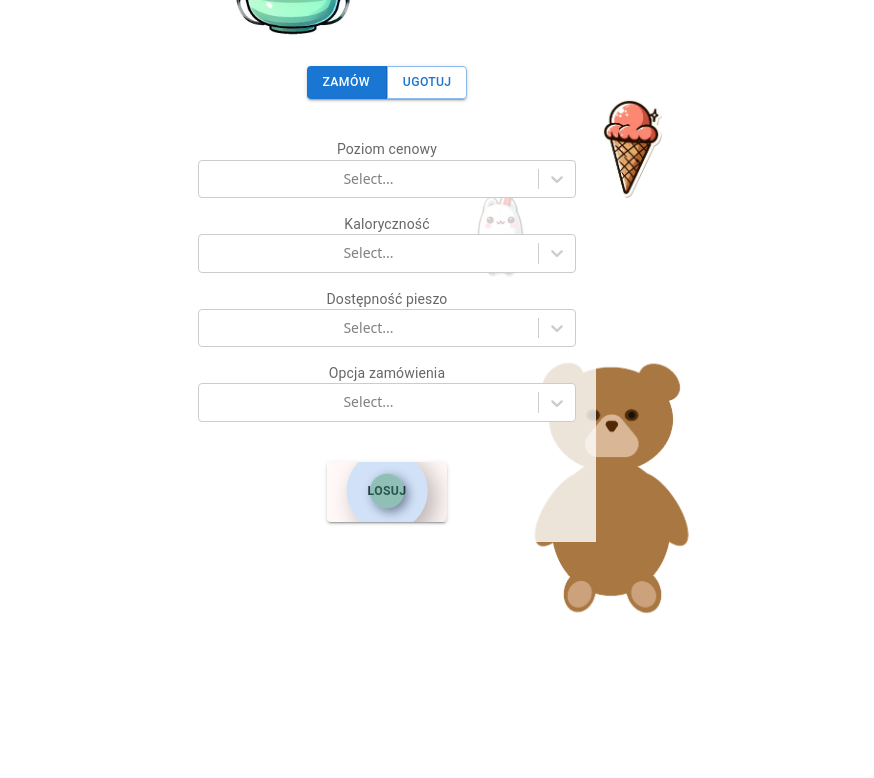
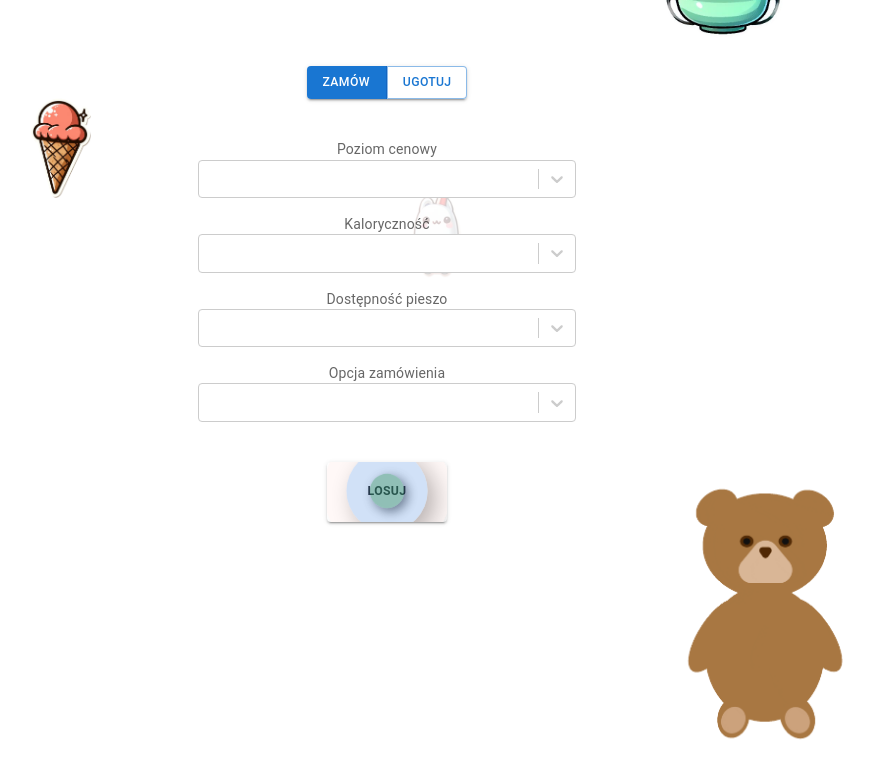
Before and after one commit to pan-mis-org/umiem-w-jedzonko, a React (Create React App) app: page / in a window 1280 px wide. Shown: the top 778 px of the page, without its empty margins (253-1127 px from the left). Built offline with nearby package versions, Linux system fonts and the light colour scheme.

Commit message:
Main page improvements

```diff
--- a/src/App.js
+++ b/src/App.js
@@ -143,7 +143,7 @@ function App() {
                 </form>
               </div>
               <img
-                src={require("./food-icons/hungry-mis.gif")}
+                src={require("./food-icons/mismis.gif")}
                 className="mis-gif"
               />
             </>
--- a/src/App.scss
+++ b/src/App.scss
@@ -1,6 +1,11 @@
 .App {
   text-align: center;
-  margin: 50px;
+  padding: 20px;
+  height: 100vh;
+
+  @media screen and (min-width: 768px) {
+    padding: 50px;
+  }
 }
 
 .App-logo {
@@ -115,11 +120,14 @@ body {
 }
 
 .food-icon {
-  height: 100px;
+  height: 60px;
   position: absolute;
   bottom: 100vh;
   transform-style: preserve-3d;
   // z-index: 10;
+  @media screen and (min-width: 768px) {
+    height: 100px;
+  }
 }
 
 .wrap {
@@ -198,10 +206,14 @@ $total: 10;
 .mis-gif {
   @media screen and (min-width: 768px) {
     position: absolute;
-    right: calc(20% + 50px);
-    bottom: 20vh;
+    right: 150px;
+    bottom: 40px;
     height: 300px;
   }
-  height: calc(100vh - 700px);
-  margin-top: 100px;
+  height: 200px;
+  margin-top: -10px;
 }
+
+.MuiButton-outlined {
+  background-color: #fff !important;
+}
--- a/src/CookForm.js
+++ b/src/CookForm.js
@@ -22,6 +22,7 @@ export const CookForm = ({ formik }) => {
       <FormControl className="mb-1">
         <FormLabel>Czas przyrządzania</FormLabel>
         <Select
+          placeholder=""
           clearable
           options={durationLevel}
           name="duration"
@@ -38,6 +39,7 @@ export const CookForm = ({ formik }) => {
       <FormControl className="mb-1">
         <FormLabel>Co masz w lodówce</FormLabel>
         <Select
+          placeholder=""
           isMulti
           clearable
           options={allIngredients.map((ingredient) => ({
--- a/src/OrderForm.js
+++ b/src/OrderForm.js
@@ -35,6 +35,7 @@ export const OrderForm = ({ formik }) => {
       <FormControl className="mb-1">
         <FormLabel>Poziom cenowy</FormLabel>
         <Select
+          placeholder=""
           clearable
           options={priceLevels}
           name="priceLevel"
@@ -51,6 +52,7 @@ export const OrderForm = ({ formik }) => {
       <FormControl className="mb-1">
         <FormLabel>Kaloryczność</FormLabel>
         <Select
+          placeholder=""
           isMulti
           clearable
           options={fatLevels}
@@ -68,6 +70,7 @@ export const OrderForm = ({ formik }) => {
       <FormControl className="mb-1">
         <FormLabel>Dostępność pieszo</FormLabel>
         <Select
+          placeholder=""
           isMulti
           clearable
           options={walkingDistances}
@@ -84,6 +87,7 @@ export const OrderForm = ({ formik }) => {
       <FormControl className="mb-1">
         <FormLabel>Opcja zamówienia</FormLabel>
         <Select
+          placeholder=""
           isMulti
           clearable
           options={orderOptions}
```
Also changed, not shown: src/food-icons/mismis.gif (added), src/food-icons/moving-mis.gif (added).
